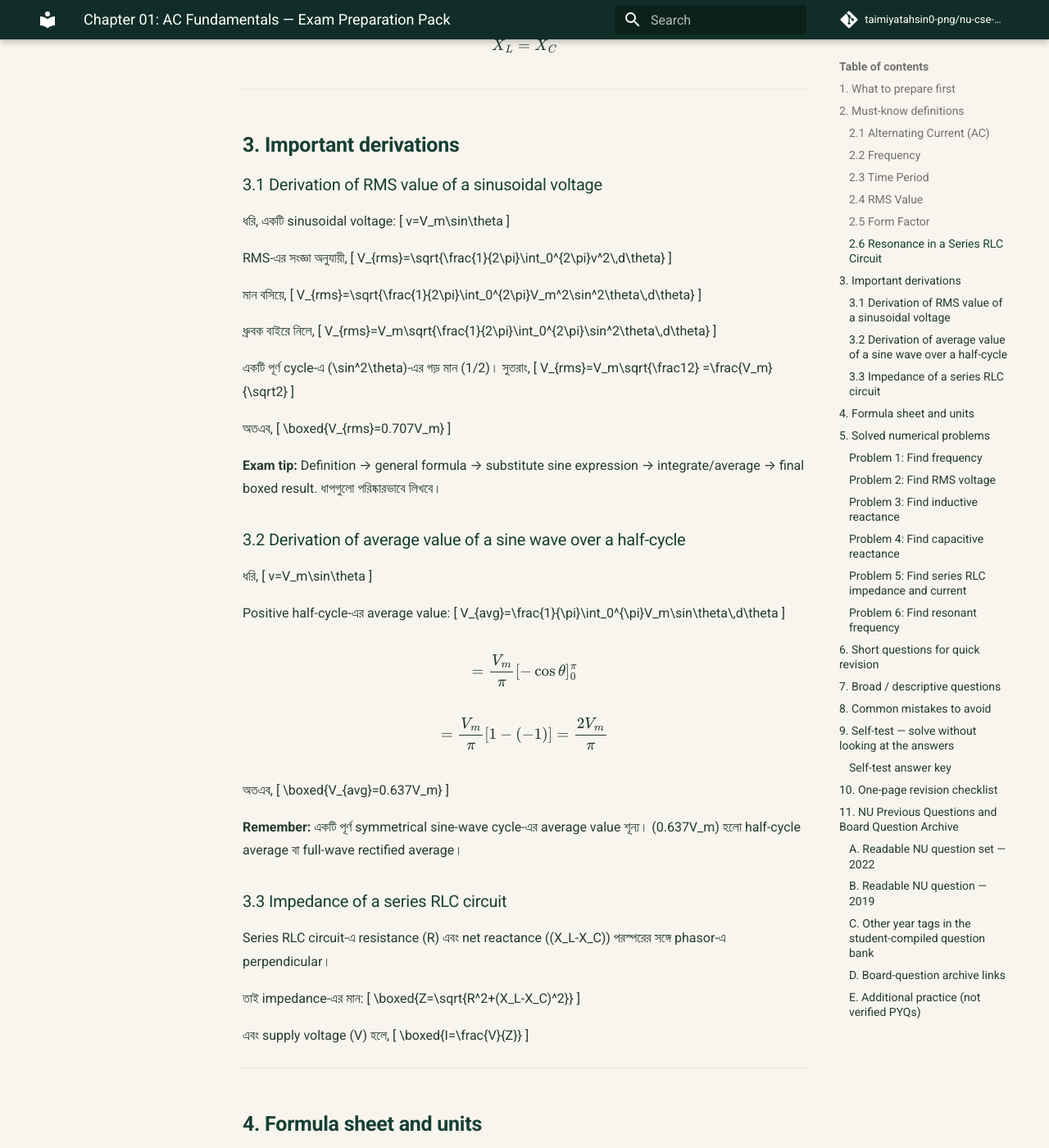
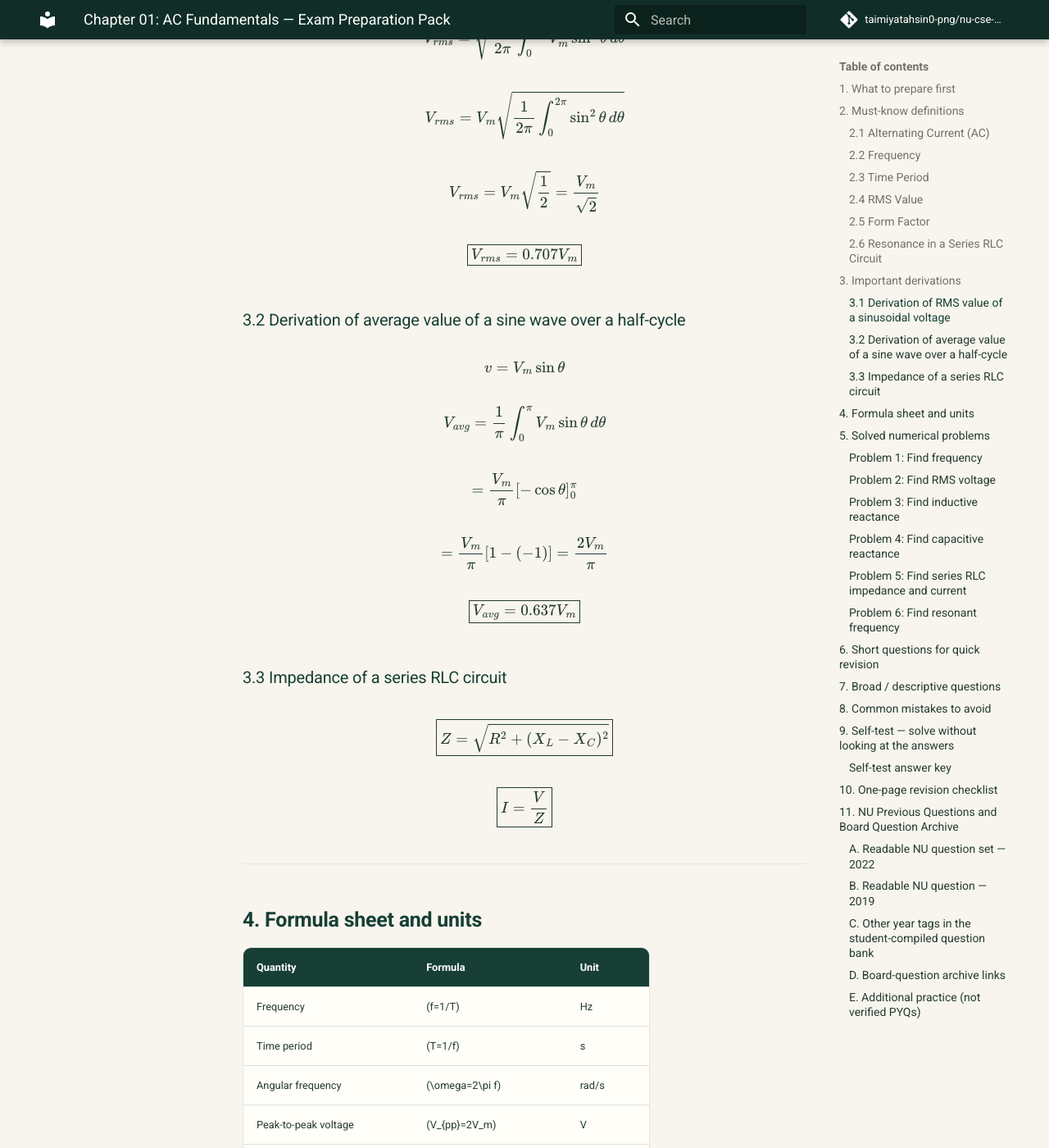
Before and after one commit to taimiyatahsin0-png/nu-cse-notes-store, an MkDocs documentation site: the page built from docs/subjects/eec/chapter-01-exam-preparation.md, in a window 1280 px wide and 1400 px high, scrolled down 2802 px. Shown: the whole window at 82% size. Built offline with MkDocs 1.6.1 and Material for MkDocs 9.7.7, drawn with Linux system fonts in a browser that asks for light colours; comment, search, counter and statistics services are not loaded; some of the changed text lies outside the part shown.

Commit message:
Remove Bangla content; standardize English-only notes

```diff
--- a/docs/subjects/eec/chapter-01-exam-preparation.md
+++ b/docs/subjects/eec/chapter-01-exam-preparation.md
@@ -4,7 +4,6 @@
 **Course Code:** 510203
 **Chapter:** AC Fundamentals
 **Purpose:** Revision and exam practice
-**Language:** Bangla explanations with standard English exam terminology
 
 > **Study note:** These are practice and revision materials based on the chapter notes in this repository. They are not verified predictions of the questions that will appear in an examination. Follow your teacher's instructions and the current syllabus prescribed by your department.
 
@@ -29,13 +28,9 @@
 
 ### 2.1 Alternating Current (AC)
 
-**বাংলা:** যে electric current-এর মান এবং দিক সময়ের সঙ্গে পর্যায়ক্রমে পরিবর্তিত হয়, তাকে Alternating Current বলে।
-
 **English exam answer:** Alternating current is an electric current whose magnitude and direction change periodically with time.
 
 ### 2.2 Frequency
-
-**বাংলা:** প্রতি সেকেন্ডে সম্পন্ন পূর্ণ cycle-এর সংখ্যাই frequency।
 
 **English exam answer:** Frequency is the number of complete cycles of a periodic quantity per second.
 
@@ -45,8 +40,6 @@
 
 ### 2.3 Time Period
 
-**বাংলা:** একটি পূর্ণ cycle সম্পন্ন করতে যে সময় লাগে, তাকে time period বলে।
-
 **English exam answer:** The time required to complete one full cycle of a periodic quantity is called its time period.
 
 - Symbol: (T)
@@ -54,8 +47,6 @@
 - Relation: (T=1/f)
 
 ### 2.4 RMS Value
-
-**বাংলা:** একই resistance-এ একই সময়ে যে DC current বা voltage সমান heating effect তৈরি করে, সেটিই AC quantity-এর RMS-equivalent value।
 
 **English exam answer:** The RMS value of an alternating quantity is the equivalent DC value that produces the same heating effect in a given resistance over the same period.
 
@@ -69,8 +60,6 @@ I_{rms}=\frac{I_m}{\sqrt{2}}=0.707I_m
 
 ### 2.5 Form Factor
 
-**বাংলা:** RMS value এবং average rectified value-এর অনুপাতকে form factor বলে।
-
 **English exam answer:** Form factor is the ratio of the RMS value to the average rectified value of an alternating quantity.
 
 For a sine wave:
@@ -81,8 +70,6 @@ K_f=\frac{V_{rms}}{V_{avg,rect}}
 \]
 
 ### 2.6 Resonance in a Series RLC Circuit
-
-**বাংলা:** Series RLC circuit-এ যে frequency-তে inductive reactance ও capacitive reactance সমান হয়, সেই অবস্থাকে resonance বলে।
 
 **English exam answer:** Series resonance occurs when the inductive reactance equals the capacitive reactance.
 
@@ -96,47 +83,37 @@ X_L=X_C
 
 ### 3.1 Derivation of RMS value of a sinusoidal voltage
 
-ধরি, একটি sinusoidal voltage:
 \[
 v=V_m\sin\theta
 \]
 
-RMS-এর সংজ্ঞা অনুযায়ী,
 \[
 V_{rms}=\sqrt{\frac{1}{2\pi}\int_0^{2\pi}v^2\,d\theta}
 \]
 
-মান বসিয়ে,
 \[
 V_{rms}=\sqrt{\frac{1}{2\pi}\int_0^{2\pi}V_m^2\sin^2\theta\,d\theta}
 \]
 
-ধ্রুবক বাইরে নিলে,
 \[
 V_{rms}=V_m\sqrt{\frac{1}{2\pi}\int_0^{2\pi}\sin^2\theta\,d\theta}
 \]
 
-একটি পূর্ণ cycle-এ (\sin^2\theta)-এর গড় মান (1/2)। সুতরাং,
 \[
 V_{rms}=V_m\sqrt{\frac12}
 =\frac{V_m}{\sqrt2}
 \]
 
-অতএব,
 \[
 \boxed{V_{rms}=0.707V_m}
 \]
 
-**Exam tip:** Definition → general formula → substitute sine expression → integrate/average → final boxed result. ধাপগুলো পরিষ্কারভাবে লিখবে।
-
 ### 3.2 Derivation of average value of a sine wave over a half-cycle
 
-ধরি,
 \[
 v=V_m\sin\theta
 \]
 
-Positive half-cycle-এর average value:
 \[
 V_{avg}=\frac{1}{\pi}\int_0^{\pi}V_m\sin\theta\,d\theta
 \]
@@ -150,23 +127,16 @@ V_{avg}=\frac{1}{\pi}\int_0^{\pi}V_m\sin\theta\,d\theta
 =\frac{2V_m}{\pi}
 \]
 
-অতএব,
 \[
 \boxed{V_{avg}=0.637V_m}
 \]
 
-**Remember:** একটি পূর্ণ symmetrical sine-wave cycle-এর average value শূন্য। (0.637V_m) হলো half-cycle average বা full-wave rectified average।
-
 ### 3.3 Impedance of a series RLC circuit
 
-Series RLC circuit-এ resistance (R) এবং net reactance ((X_L-X_C)) পরস্পরের সঙ্গে phasor-এ perpendicular।
-
-তাই impedance-এর মান:
 \[
 \boxed{Z=\sqrt{R^2+(X_L-X_C)^2}}
 \]
 
-এবং supply voltage (V) হলে,
 \[
 \boxed{I=\frac{V}{Z}}
 \]
@@ -491,7 +461,6 @@ Before the exam, make sure you can:
 
 **Next:** Chapter 02 — Network Theorems Exam Preparation Pack.
 
-
 ---
 
 ## 11. NU Previous Questions and Board Question Archive
```
